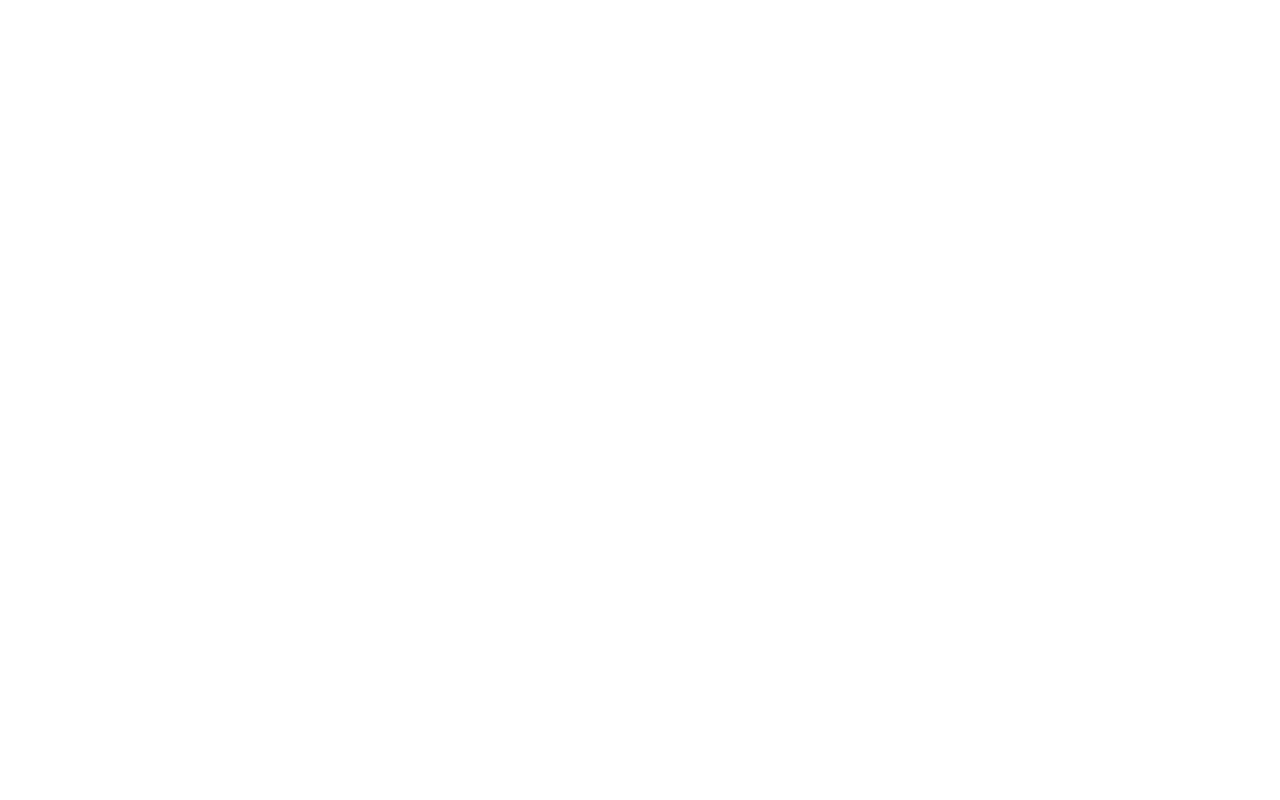
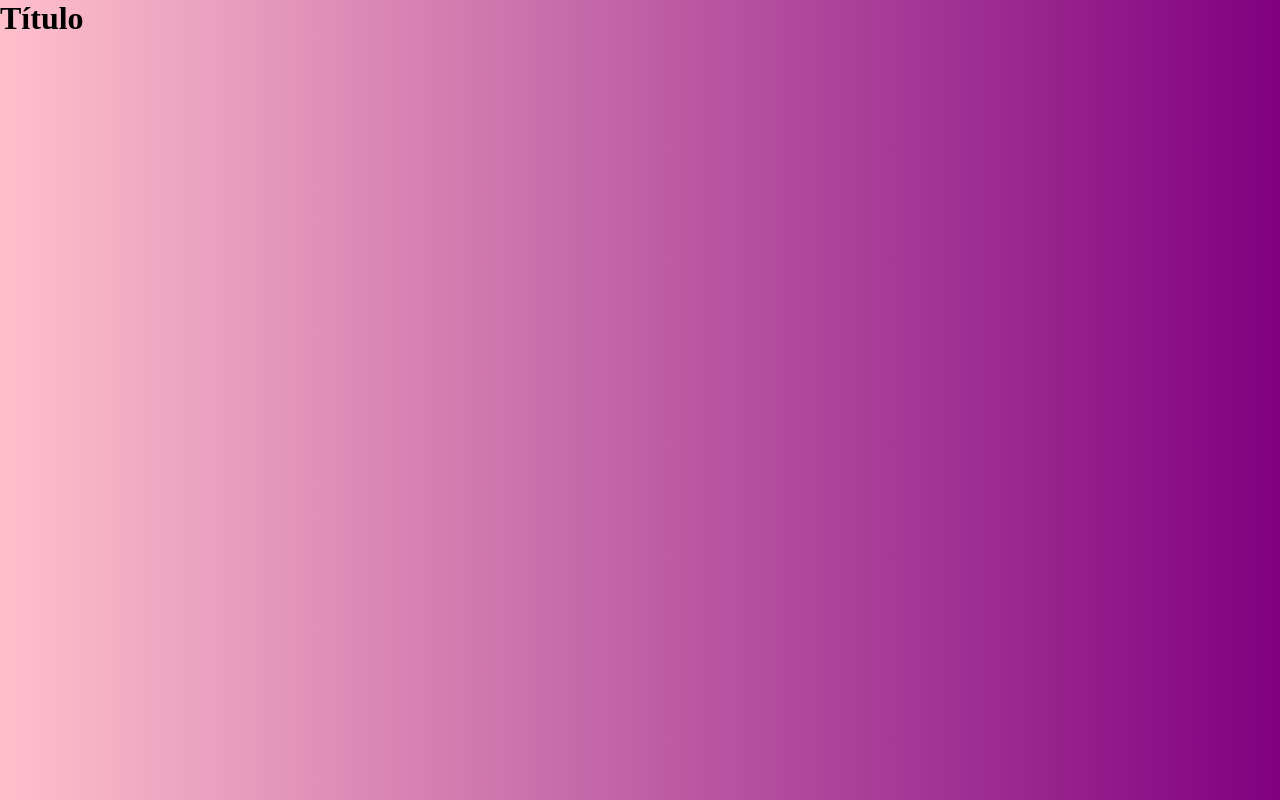
Before and after one commit to mahpinheiro/ProjetoFront, a plain HTML site: page index.html in a window 1280 px wide. Drawn offline with Linux system fonts and the light colour scheme.

Commit message:
style: Estilizando o body

```diff
--- a/index.html
+++ b/index.html
@@ -8,5 +8,6 @@
     <title>Projeto2</title>
 </head>
 <body>
+    <h1>Título</h1>
 </body>
 </html>
--- a/src/css/estilo.css
+++ b/src/css/estilo.css
@@ -0,0 +1,7 @@
+*{
+    margin:0;
+    padding:0;
+}
+body{
+    background-image:linear-gradient(to left ,purple,pink);
+}
```
